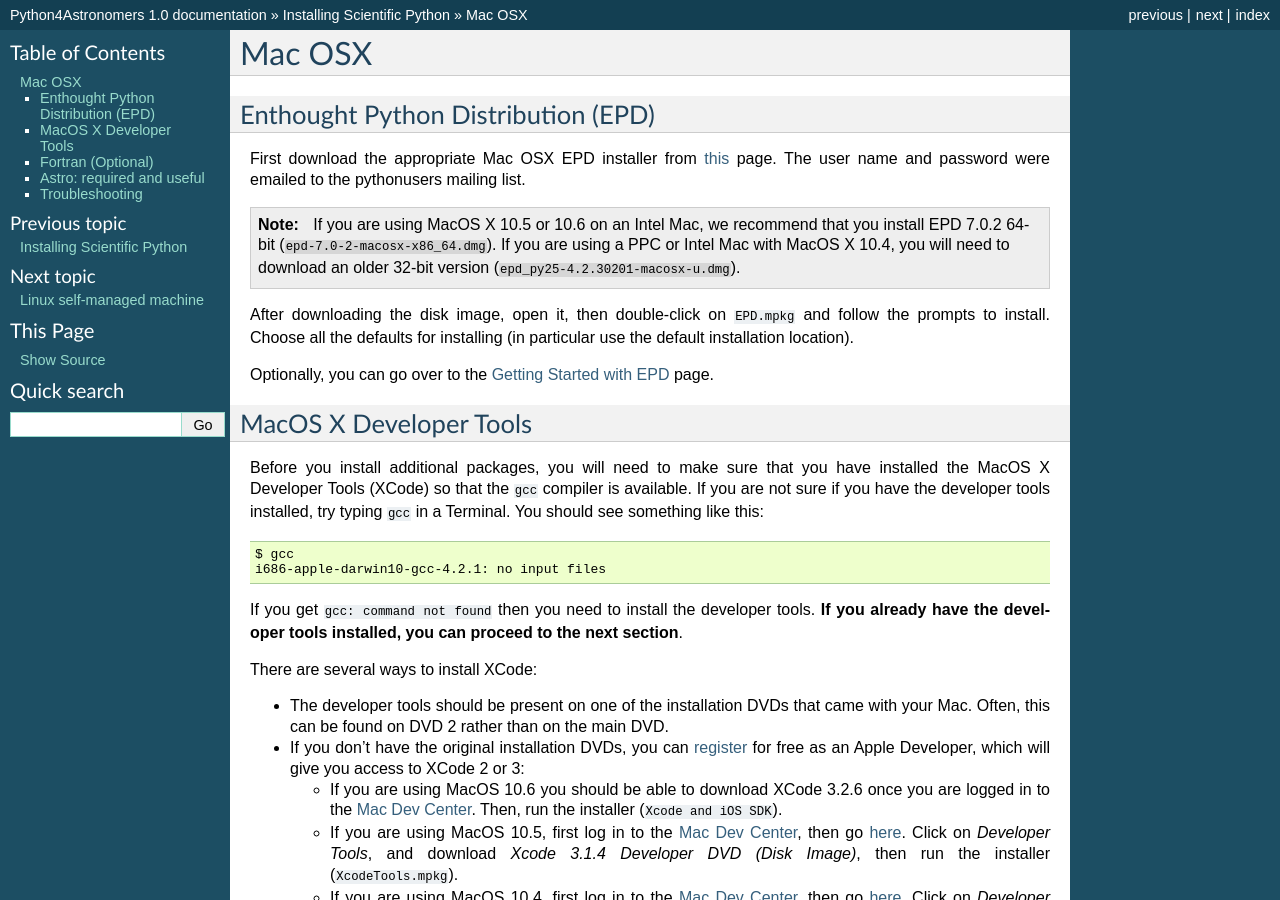
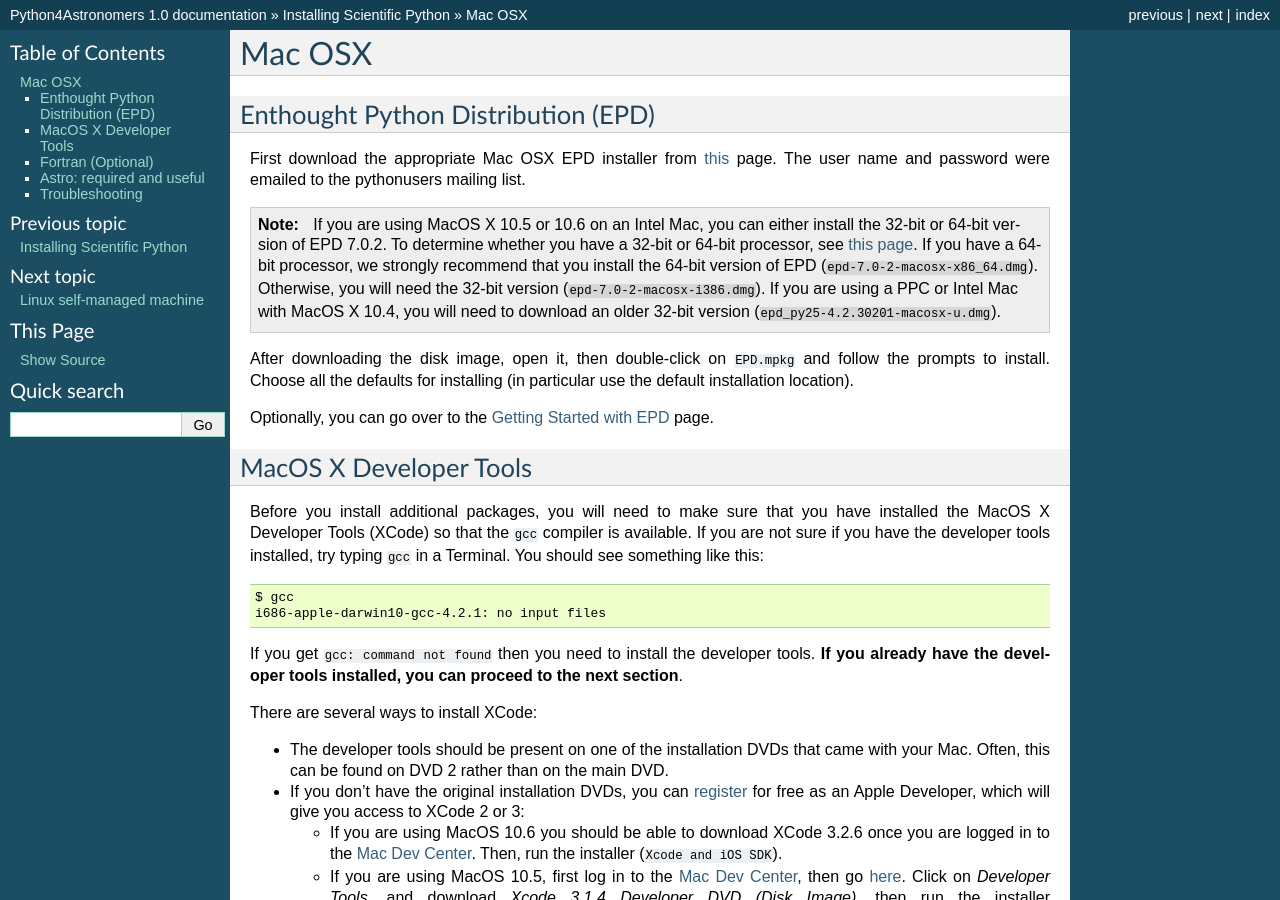
Before and after one commit to python4astronomers/python4astronomers, a Sphinx documentation site: the page built from source/installation/macosx.rst, in a window 1280 px wide and 900 px high. Built offline with Sphinx 7.4.7, drawn with Linux system fonts in a browser that asks for light colours; formulas are drawn with MathJax 3.

Commit message:
Clarified 32-bit vs 64-bit in the Mac instructions

```diff
--- a/source/installation/macosx.rst
+++ b/source/installation/macosx.rst
@@ -9,11 +9,16 @@
 First download the appropriate Mac OSX EPD installer from `this <http://cxc.cfa.harvard.edu/contrib/python4astronomers>`_ page.
 The user name and password were emailed to the pythonusers mailing list.
 
-.. note:: If you are using MacOS X 10.5 or 10.6 on an Intel Mac, we
-          recommend that you install EPD 7.0.2 64-bit
-          (``epd-7.0-2-macosx-x86_64.dmg``). If you are using a PPC or
-          Intel Mac with MacOS X 10.4, you will need to download an older
-          32-bit version (``epd_py25-4.2.30201-macosx-u.dmg``).
+.. note:: If you are using MacOS X 10.5 or 10.6 on an Intel Mac, you can
+          either install the 32-bit or 64-bit version of EPD 7.0.2. To
+          determine whether you have a 32-bit or 64-bit processor, see
+          `this page <http://support.apple.com/kb/ht3696>`_. If you have a
+          64-bit processor, we strongly recommend that you install the
+          64-bit version of EPD (``epd-7.0-2-macosx-x86_64.dmg``).
+          Otherwise, you will need the 32-bit version
+          (``epd-7.0-2-macosx-i386.dmg``). If you are using a PPC or Intel
+          Mac with MacOS X 10.4, you will need to download an older 32-bit
+          version (``epd_py25-4.2.30201-macosx-u.dmg``).
 
 After downloading the disk image, open it, then double-click on
 ``EPD.mpkg`` and follow the prompts to install. Choose all the defaults for
```
